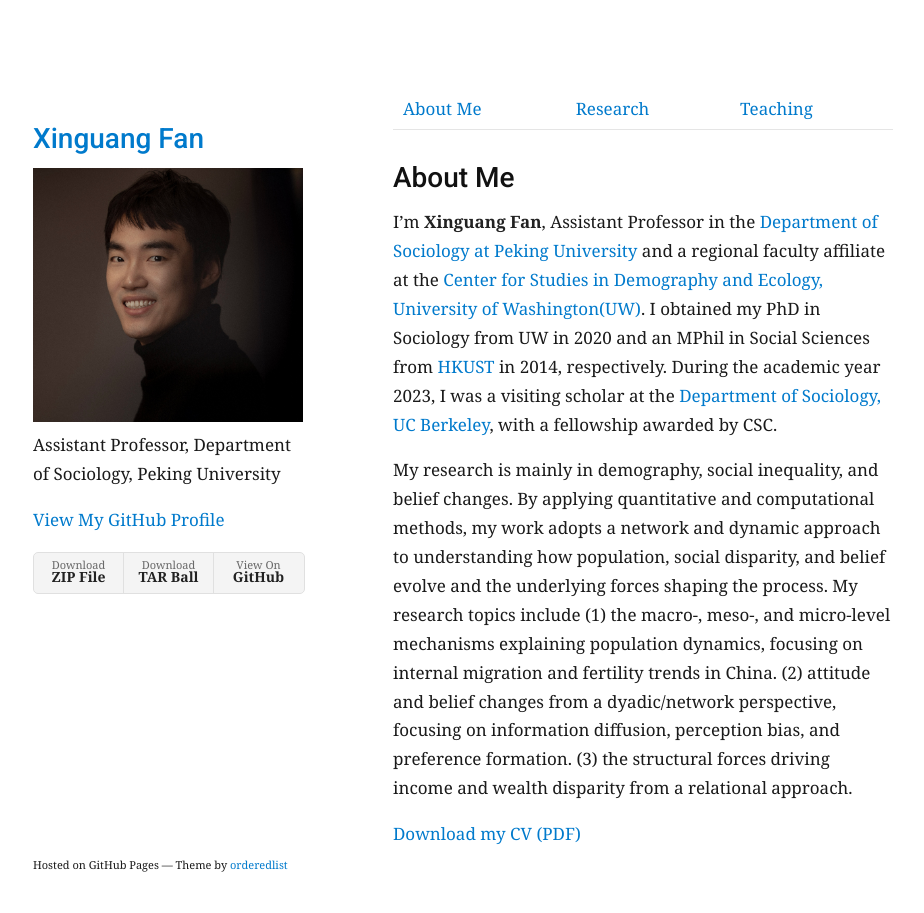
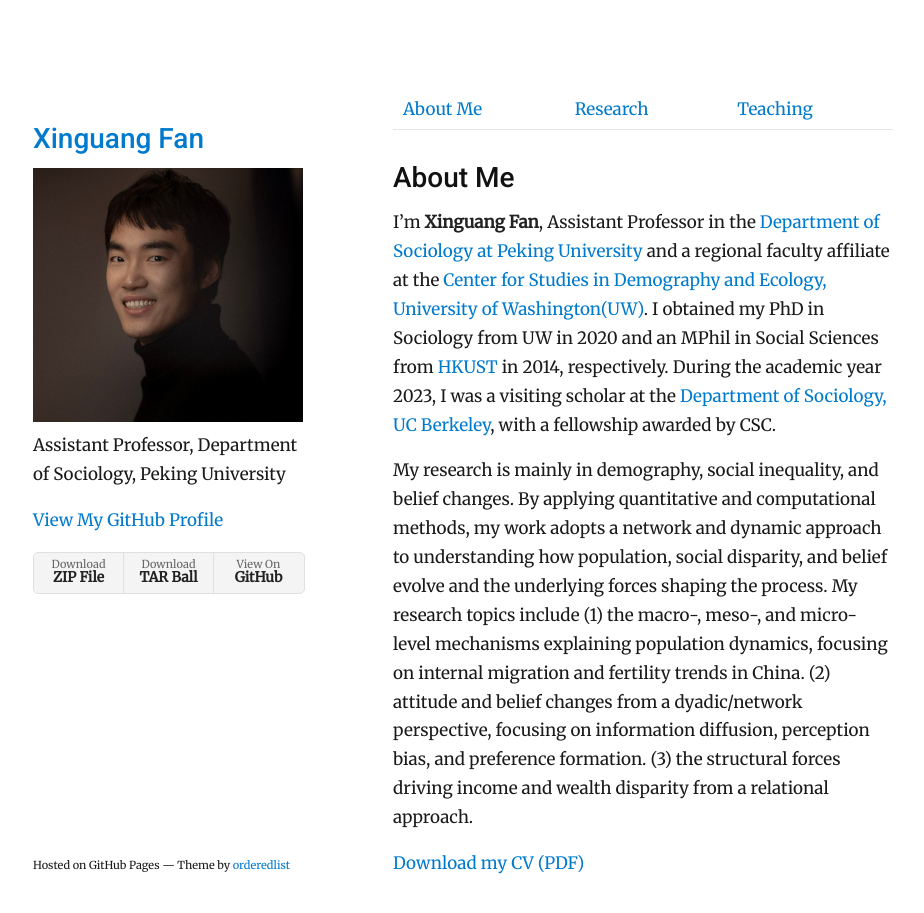
Before and after one commit to xinguang-fan/xinguang-fan.github.io, a Jekyll site: the page built from index.md, in a window 1280 px wide and 945 px high. Shown: the top 913 px of the window, without its empty margins (177-1101 px from the left). Built offline with Jekyll 4.4.1, drawn with Linux system fonts in a browser that asks for light colours.

Commit message:
Update index.md

```diff
--- a/index.md
+++ b/index.md
@@ -4,7 +4,7 @@ title: "About Me"
 nav_order: 1
 ---
 
-<link href="https://fonts.googleapis.com/css2?family=Lora&family=Roboto:wght@500&display=swap" rel="stylesheet">
+<link href="https://fonts.googleapis.com/css2?family=Merriweather&family=Roboto:wght@500&display=swap" rel="stylesheet">
 <link rel="stylesheet" href="assets/style.css">
 
 [About Me](index.md) | [Research](research.md) | [Teaching](teaching.md)
```
